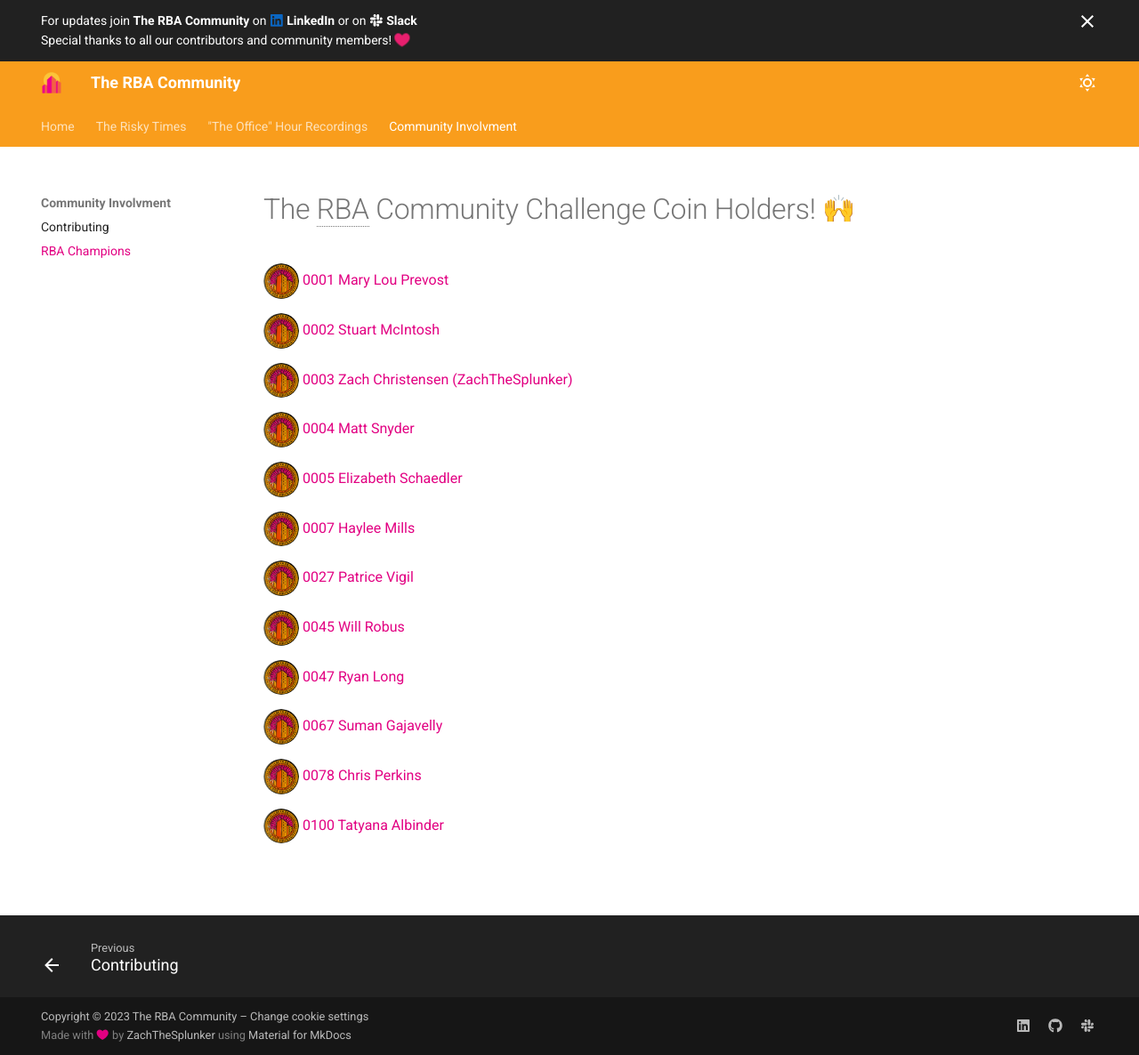
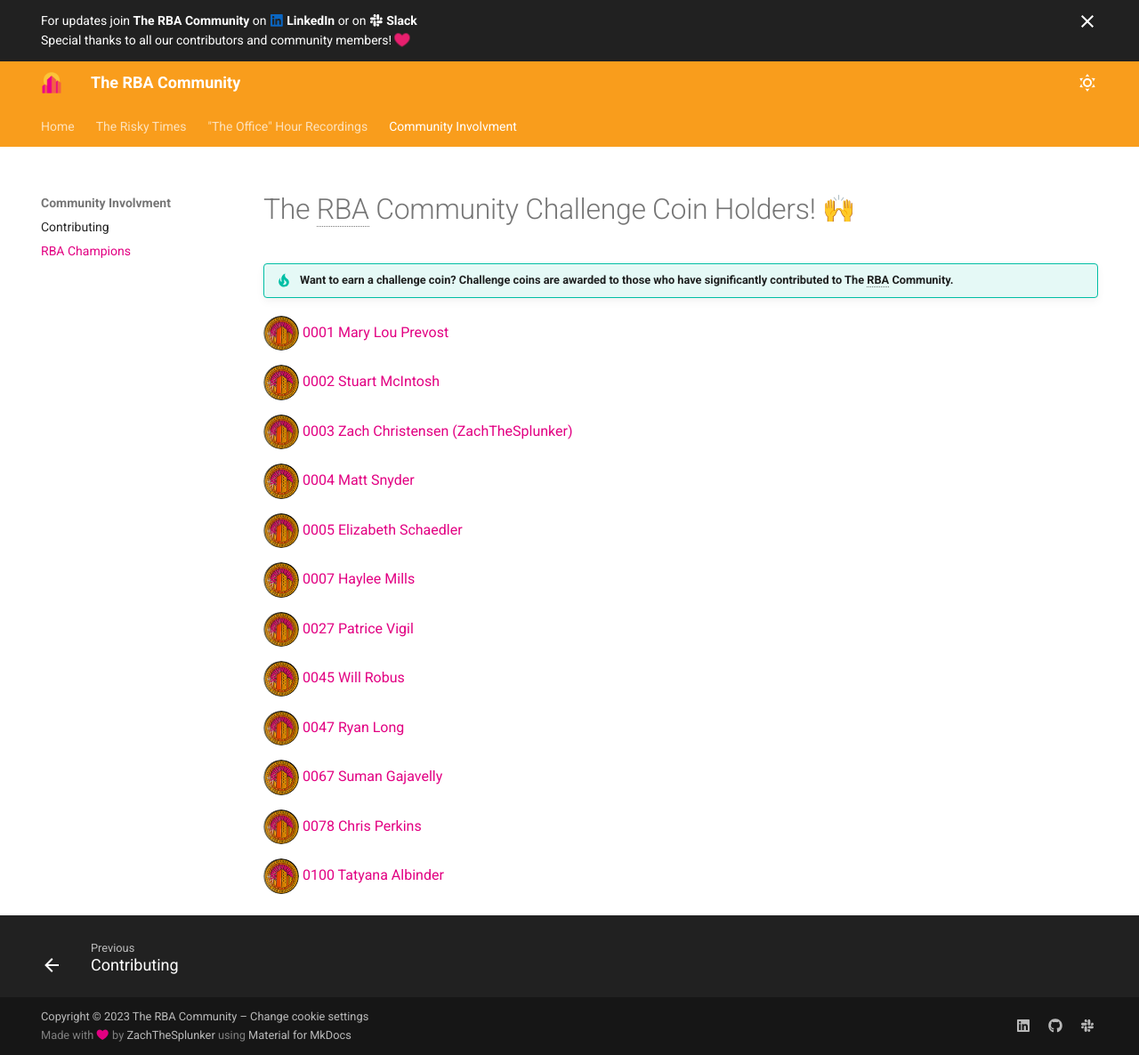
Before and after one commit to rba-community/rba-community, an MkDocs documentation site: the page built from docs/community/rba-champions.md, in a window 1280 px wide and 1186 px high. Shown: the whole window at 89% size. Built offline with MkDocs 1.6.1 and Material for MkDocs 9.7.7, drawn with Linux system fonts in a browser that asks for light colours; emoji names are drawn with the system emoji font.

Commit message:
updated image size and added notes
Signed-off-by: Zachary Christensen <zchristensen@splunk.com>

```diff
--- a/docs/community/rba-champions.md
+++ b/docs/community/rba-champions.md
@@ -5,26 +5,28 @@ hide:
 
 # The RBA Community Challenge Coin Holders! :raised_hands:
 
-[![0001 Mary Lou Prevost](/assets/challenge-coin.png){ class="coin-holder" } 0001 Mary Lou Prevost](https://www.linkedin.com/in/maprevost/ "Follow Mary Lou Prevost"){ target="_blank" }
+!!! tip "Want to earn a challenge coin? Challenge coins are awarded to those who have significantly contributed to The RBA Community."
 
-[![0002 Stuart McIntosh](/assets/challenge-coin.png){ class="coin-holder" } 0002 Stuart McIntosh](https://www.linkedin.com/in/stuartmcintosh/ "Follow Stuart McIntosh"){ target="_blank" }
+[![0001 Mary Lou Prevost](/assets/challenge-coin-small.png){ class="coin-holder" } 0001 Mary Lou Prevost](https://www.linkedin.com/in/maprevost/ "Follow Mary Lou Prevost"){ target="_blank" }
 
-[![0003 Zach Christensen (ZachTheSplunker)](/assets/challenge-coin.png){ class="coin-holder" } 0003 Zach Christensen (ZachTheSplunker)](https://www.linkedin.com/in/zachthesplunker/ "Follow Zach Christensen (ZachTheSplunker)"){ target="_blank" }
+[![0002 Stuart McIntosh](/assets/challenge-coin-small.png){ class="coin-holder" } 0002 Stuart McIntosh](https://www.linkedin.com/in/stuartmcintosh/ "Follow Stuart McIntosh"){ target="_blank" }
 
-[![0004 Matt Snyder](/assets/challenge-coin.png){ class="coin-holder" } 0004 Matt Snyder](https://www.linkedin.com/in/matthew-snyder-48b39987/ "Follow Matt Snyder"){ target="_blank" }
+[![0003 Zach Christensen (ZachTheSplunker)](/assets/challenge-coin-small.png){ class="coin-holder" } 0003 Zach Christensen (ZachTheSplunker)](https://www.linkedin.com/in/zachthesplunker/ "Follow Zach Christensen (ZachTheSplunker)"){ target="_blank" }
 
-[![0005 Elizabeth Schaedler](/assets/challenge-coin.png){ class="coin-holder" } 0005 Elizabeth Schaedler](https://www.linkedin.com/in/elizabethschaedler/ "Follow Elizabeth Schaedler"){ target="_blank" }
+[![0004 Matt Snyder](/assets/challenge-coin-small.png){ class="coin-holder" } 0004 Matt Snyder](https://www.linkedin.com/in/matthew-snyder-48b39987/ "Follow Matt Snyder"){ target="_blank" }
 
-[![0007 Haylee Mills](/assets/challenge-coin.png){ class="coin-holder" } 0007 Haylee Mills](https://www.linkedin.com/in/7thdrxn/ "Follow Haylee Mills"){ target="_blank" }
+[![0005 Elizabeth Schaedler](/assets/challenge-coin-small.png){ class="coin-holder" } 0005 Elizabeth Schaedler](https://www.linkedin.com/in/elizabethschaedler/ "Follow Elizabeth Schaedler"){ target="_blank" }
 
-[![0027 Patrice Vigil](/assets/challenge-coin.png){ class="coin-holder" } 0027 Patrice Vigil](https://www.linkedin.com/in/patrice-vigil-96a70a52/ "Follow Patrice Vigil"){ target="_blank" }
+[![0007 Haylee Mills](/assets/challenge-coin-small.png){ class="coin-holder" } 0007 Haylee Mills](https://www.linkedin.com/in/7thdrxn/ "Follow Haylee Mills"){ target="_blank" }
 
-[![0045 Will Robus](/assets/challenge-coin.png){ class="coin-holder" } 0045 Will Robus](https://www.linkedin.com/in/failfastcheap/ "Follow Will Robus"){ target="_blank" }
+[![0027 Patrice Vigil](/assets/challenge-coin-small.png){ class="coin-holder" } 0027 Patrice Vigil](https://www.linkedin.com/in/patrice-vigil-96a70a52/ "Follow Patrice Vigil"){ target="_blank" }
 
-[![0047 Ryan Long](/assets/challenge-coin.png){ class="coin-holder" } 0047 Ryan Long](https://www.linkedin.com/in/rrlong89/ "Follow Ryan Long"){ target="_blank" }
+[![0045 Will Robus](/assets/challenge-coin-small.png){ class="coin-holder" } 0045 Will Robus](https://www.linkedin.com/in/failfastcheap/ "Follow Will Robus"){ target="_blank" }
 
-[![0067 Suman Gajavelly](/assets/challenge-coin.png){ class="coin-holder" } 0067 Suman Gajavelly](https://www.linkedin.com/in/sumangajavelly/ "Follow Suman Gajavelly"){ target="_blank" }
+[![0047 Ryan Long](/assets/challenge-coin-small.png){ class="coin-holder" } 0047 Ryan Long](https://www.linkedin.com/in/rrlong89/ "Follow Ryan Long"){ target="_blank" }
 
-[![0078 Chris Perkins](/assets/challenge-coin.png){ class="coin-holder" } 0078 Chris Perkins](https://www.linkedin.com/in/cperkins2/ "Follow Chris Perkins"){ target="_blank" }
+[![0067 Suman Gajavelly](/assets/challenge-coin-small.png){ class="coin-holder" } 0067 Suman Gajavelly](https://www.linkedin.com/in/sumangajavelly/ "Follow Suman Gajavelly"){ target="_blank" }
 
-[![0100 Tatyana Albinder](/assets/challenge-coin.png){ class="coin-holder" } 0100 Tatyana Albinder](https://www.linkedin.com/in/tatyana-rivkah-albinder/ "Follow Tatyana Albinder"){ target="_blank" }
+[![0078 Chris Perkins](/assets/challenge-coin-small.png){ class="coin-holder" } 0078 Chris Perkins](https://www.linkedin.com/in/cperkins2/ "Follow Chris Perkins"){ target="_blank" }
+
+[![0100 Tatyana Albinder](/assets/challenge-coin-small.png){ class="coin-holder" } 0100 Tatyana Albinder](https://www.linkedin.com/in/tatyana-rivkah-albinder/ "Follow Tatyana Albinder"){ target="_blank" }
```
Also changed, not shown: docs/assets/challenge-coin-small.png (added), docs/assets/challenge-coin.png (deleted).
